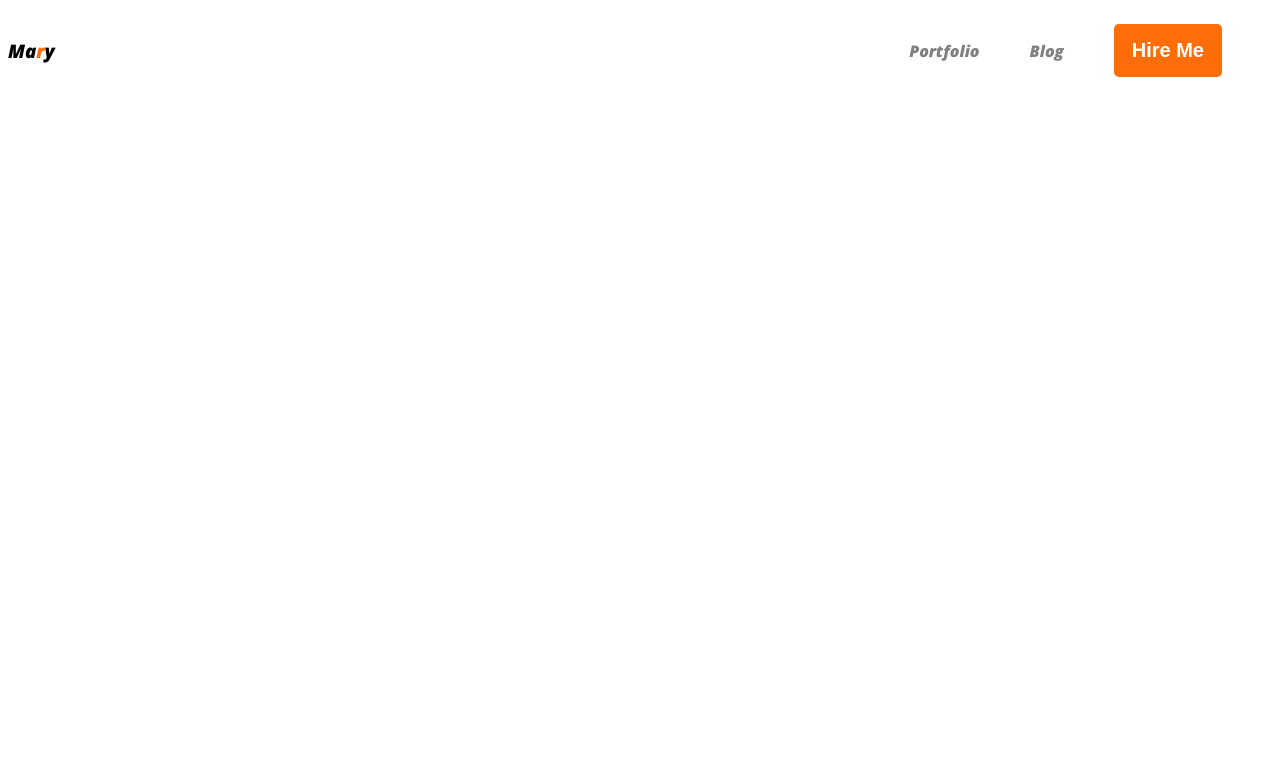
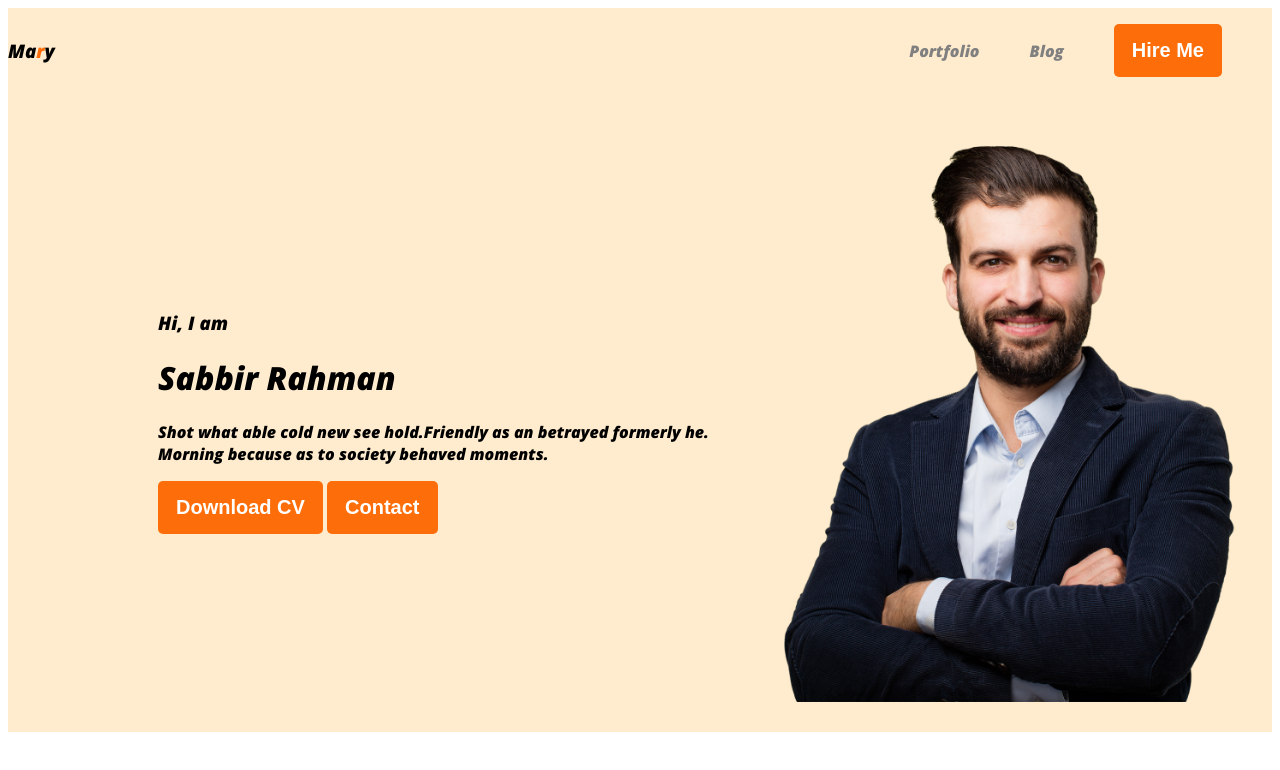
Before and after one commit to sabbirrahmanrm/webdebeloper-portfolio, a plain HTML site: page index.html in a window 1280 px wide. Drawn offline with nearby package versions, Linux system fonts and the light colour scheme.

Commit message:
portfolio

```diff
--- a/index.html
+++ b/index.html
@@ -11,7 +11,7 @@
 
 </head>
 <body>
- <header>
+ <header class="header">
   <nav>
    <h3>
     Ma<span class="text-primary">r</span>y
@@ -22,6 +22,20 @@
     <li><button class="button-primary"> Hire Me</button></li>
    </ul>
   </nav>
+  <div class="banner">
+  <div>
+   <h3 class="banner-greetings"> Hi, I am</h3>
+   <h1 class="banner-title"> Sabbir Rahman</h1>
+   <p>
+    Shot what able cold new see hold.Friendly as an betrayed formerly he. Morning because as to society behaved moments.
+
+   </p>
+   <button class="button-primary">Download CV </button>
+   <button class="button-primary">Contact </button>
+
+  </div>
+  <img src="images/hardy.png" class="profile-picture" alt="">
+  </div>
 
  </header>
  <main>
--- a/styles/style.css
+++ b/styles/style.css
@@ -21,7 +21,7 @@ body{
 font-weight: 700;
 padding: 15px 18px;
 
-
+.header{}
 }
 .nav-title {
  color: #181818;
@@ -44,3 +44,16 @@ nav a{
  text-decoration: none;
  color:gray;
 }
+.header{
+ background-color: blanchedalmond;
+}
+.banner{
+ padding: 30px 30px 30px 150px;
+ display: flex;
+ align-items: center;
+}
+.banner .profile-picture{
+ width: 500px;
+
+
+}
```
